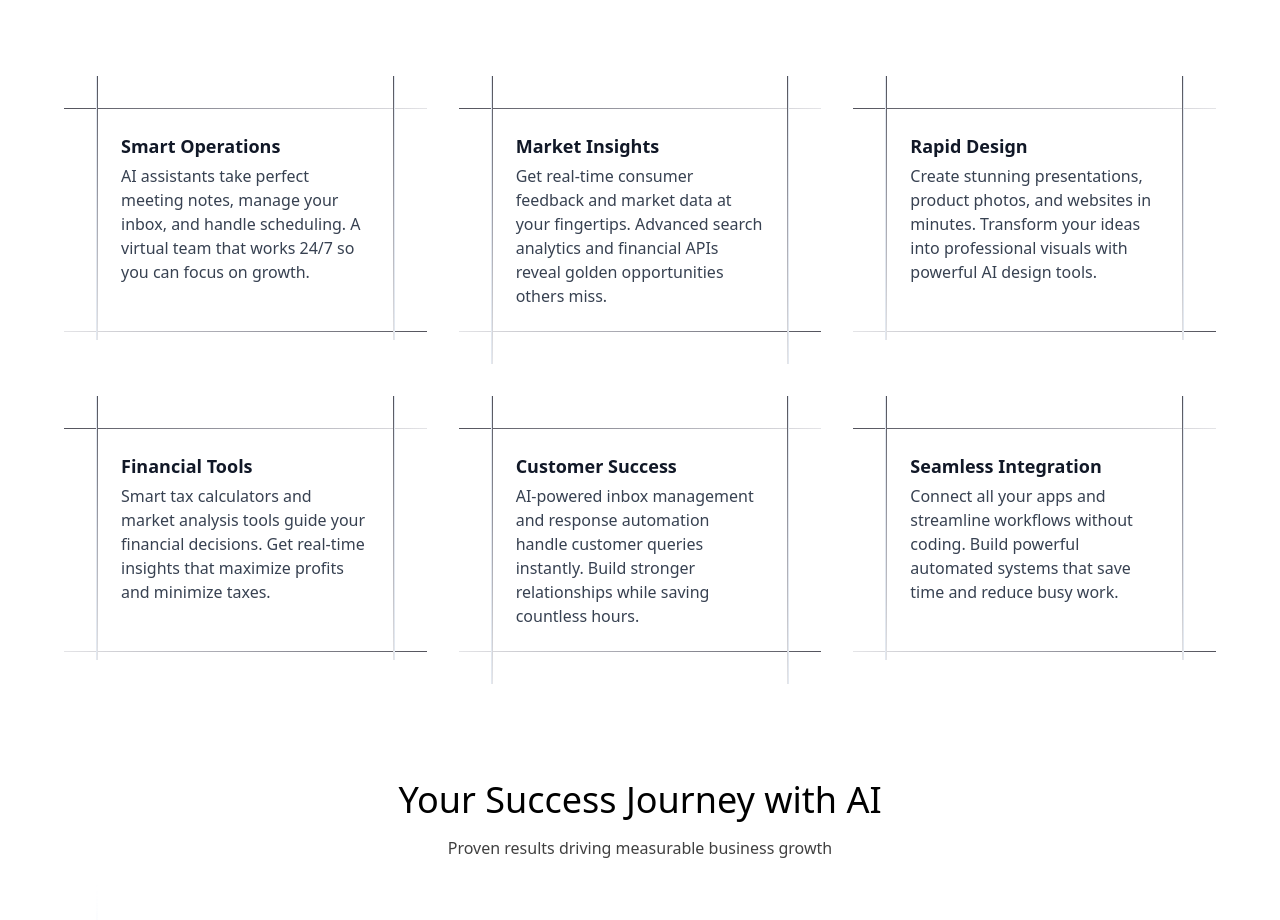
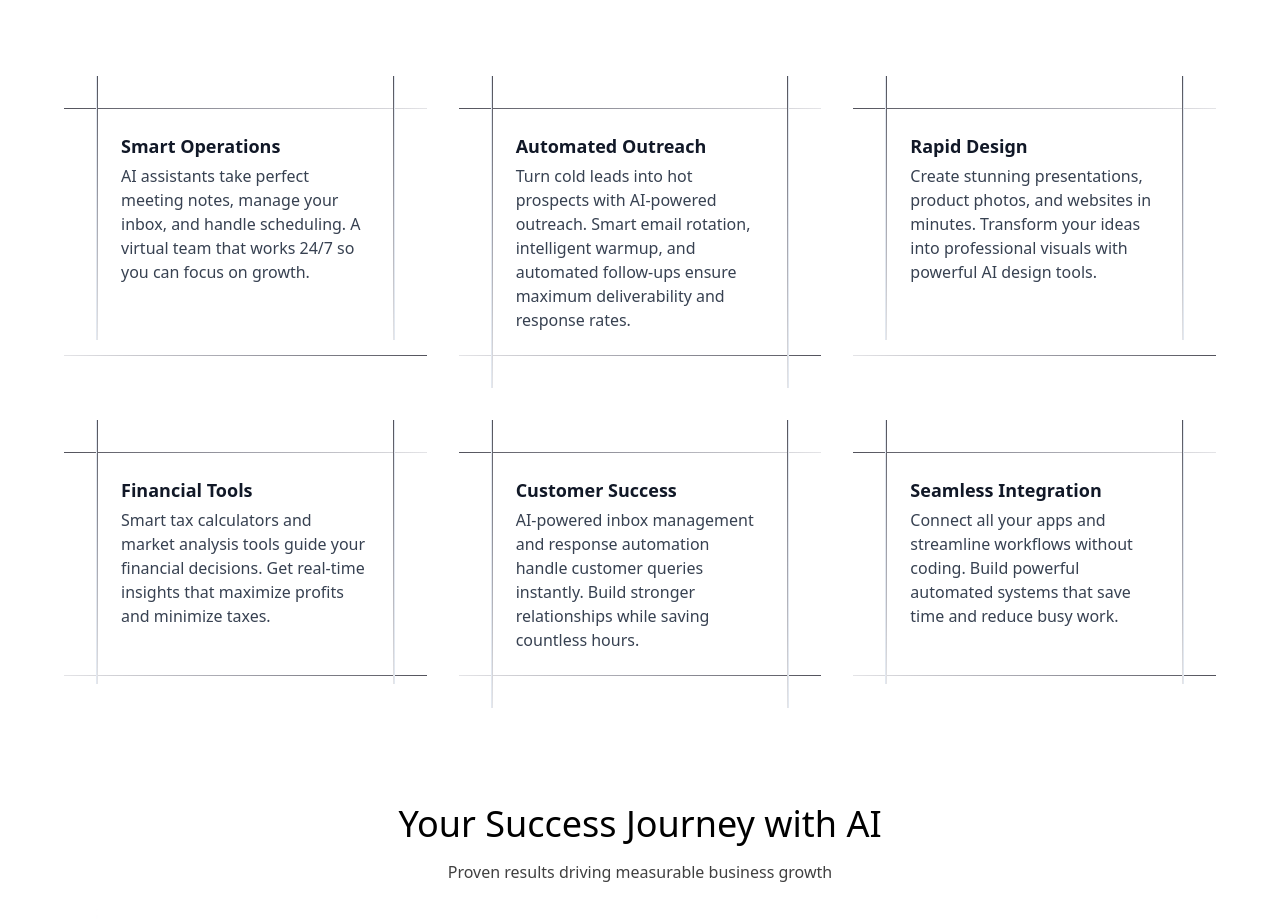
Before and after one commit to ibrahim0814/fivethreestudios, a Next.js app: page / in a window 1280 px wide. Shown: the part 1660-2580 px from the top of the page. Built offline with nearby package versions, Linux system fonts and the light colour scheme.

Commit message:
Update feature section titles and descriptions in FeatureSection.tsx

```diff
--- a/components/sections/FeatureSection.tsx
+++ b/components/sections/FeatureSection.tsx
@@ -7,9 +7,9 @@ const features = [
       "AI assistants take perfect meeting notes, manage your inbox, and handle scheduling. A virtual team that works 24/7 so you can focus on growth.",
   },
   {
-    title: "Market Insights",
+    title: "Automated Outreach",
     content:
-      "Get real-time consumer feedback and market data at your fingertips. Advanced search analytics and financial APIs reveal golden opportunities others miss.",
+      "Turn cold leads into hot prospects with AI-powered outreach. Smart email rotation, intelligent warmup, and automated follow-ups ensure maximum deliverability and response rates.",
   },
   {
     title: "Rapid Design",
```
